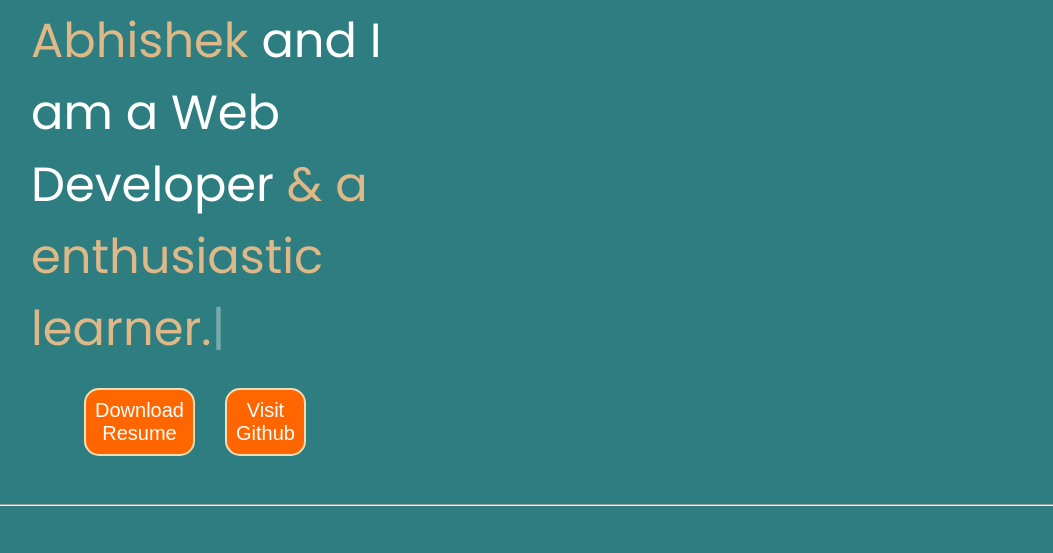
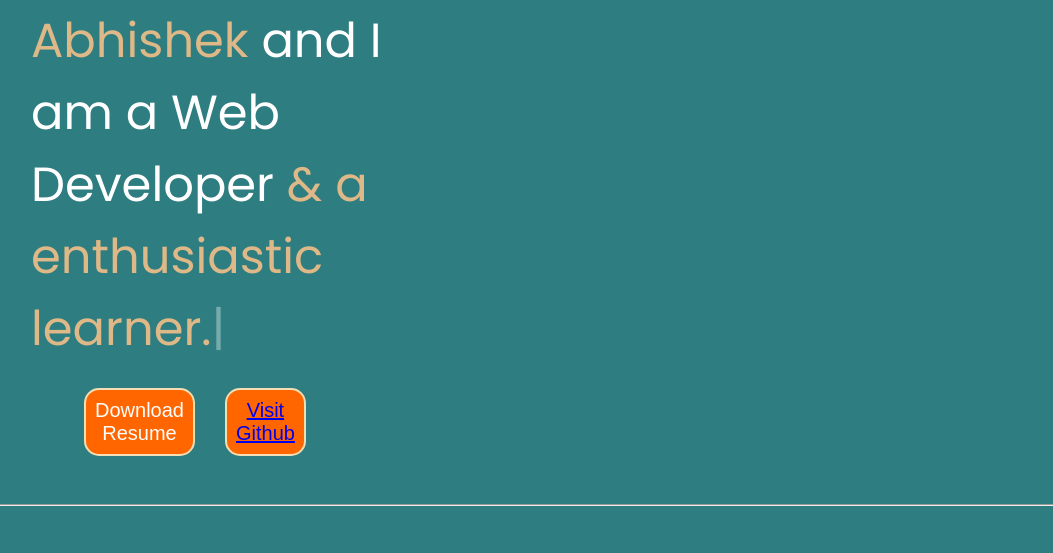
Before and after one commit to Abhishek-an32/CODSOFT_TASK_NO.1, a plain HTML site: page index.html in a window 1280 px wide. Shown: the part 232-785 px from the top of the page, without its empty margins (97-1150 px from the left). Drawn offline with nearby package versions, Linux system fonts and the light colour scheme.

Commit message:
Update index.html

```diff
--- a/index.html
+++ b/index.html
@@ -208,7 +208,7 @@
 
                 <div class = "buttons">
                   <button class = "btn"><a href="https://fileservice.pdffiller.com/secure/y0AW_TvHLuOeH8tarIS8pq7K91A7kfQLl_XzRUKVXhFV8H_anWH3RpfXM7FUNMqe7UCxYfHJuT7tBzIV90J3TdXb1O6fJblblfCCGsqumF-w?signature=21521e76631757ff36e49d6caf436a1054289162&key=B574C52A5858C9604457&expires=1699533074&crypt_key=Evey1m08_cSI_UVBpMMmSrtTJf8nI_MlikkimIlEWHl6f_VX9TbpS7kgiUQPdMsw" class="a">Download Resume</a></button>
-                <button class = "btn"> Visit Github</button>
+                <button class = "btn"><a href = "https://github.com/Abhishek-an32">Visit Github</a></button>
 
 
         </div>
```
